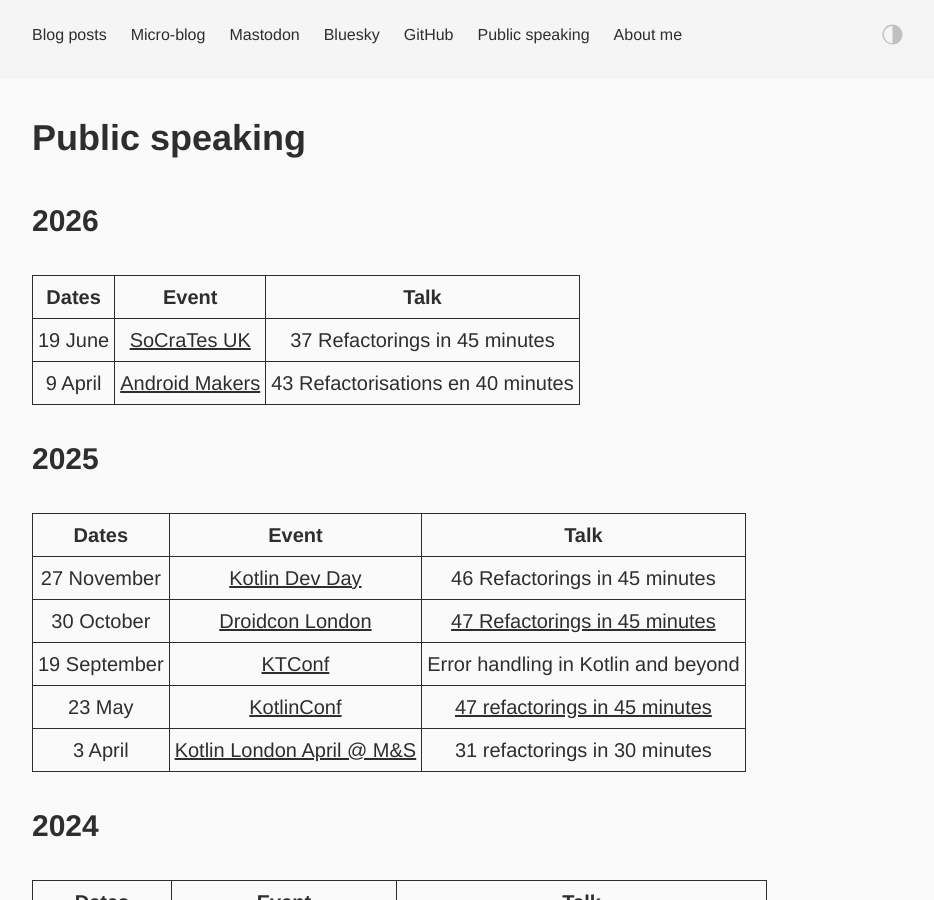
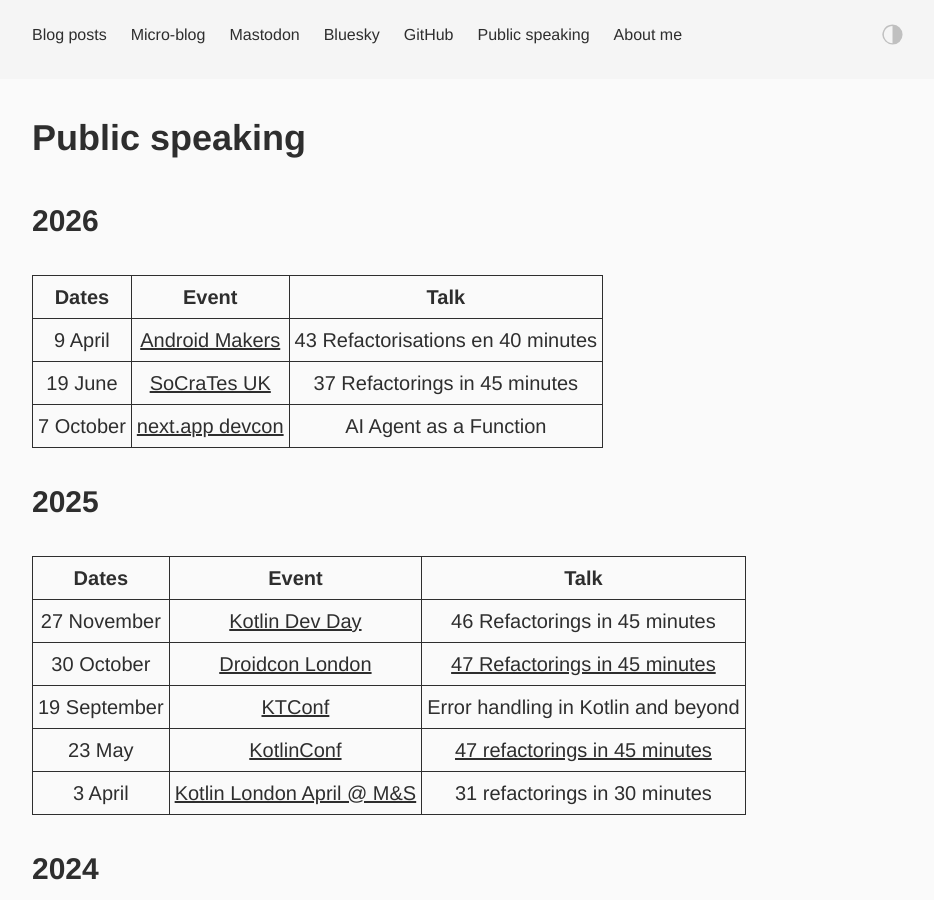
Before and after one commit to dkandalov/dkandalov.github.io, a Jekyll site: the page built from public-speaking.md, in a window 1280 px wide and 900 px high. Shown: the whole window, without its empty margins (160-1094 px from the left). Built offline with Jekyll 4.4.1, drawn with Linux system fonts in a browser that asks for light colours.

Commit message:
updated public speaking

```diff
--- a/public-speaking.md
+++ b/public-speaking.md
@@ -8,8 +8,9 @@ permalink: public-speaking
 
 | Dates   | Event                                                                               | Talk                                                                                  |
 |---------|-------------------------------------------------------------------------------------|---------------------------------------------------------------------------------------|
+| 9 April | [Android Makers](https://androidmakers.droidcon.com) | 43 Refactorisations en 40 minutes |
 | 19 June | [SoCraTes UK](https://socratesuk.org) | 37 Refactorings in 45 minutes |
-| 9 April | [Android Makers](https://androidmakers.droidcon.com) | 43 Refactorisations en 40 minutes |
+| 7 October | [next.app devcon](https://www.nextappcon.com/) | AI Agent as a Function |
 {:.post-table}
 
 ### 2025
```
